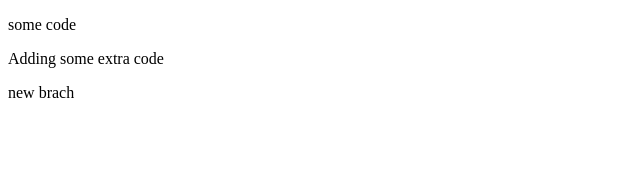
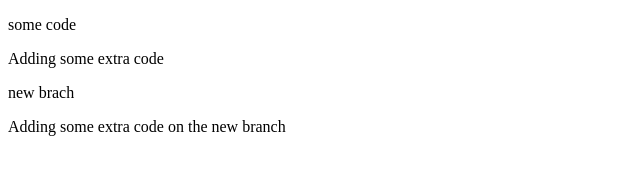
Before and after one commit to abdulrazeq-77/test-merge, a plain HTML site: page index.html in a window 1280 px wide. Shown: the whole page, without its empty margins (0-640 px from the left). Drawn offline with Linux system fonts and the light colour scheme.

Commit message:
second commit

```diff
--- a/index.html
+++ b/index.html
@@ -9,5 +9,6 @@
     <p>some code</p>
     <p>Adding some extra code</p>
     <p>new brach</p>
+    <p>Adding some extra code on the new branch</p>
 </body>
 </html>
```
